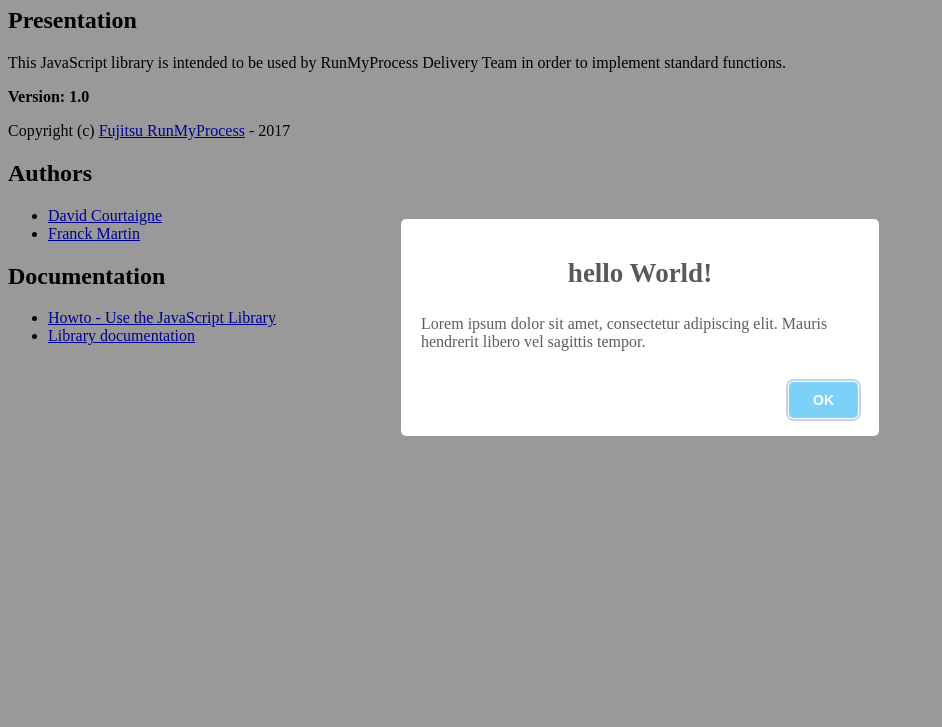
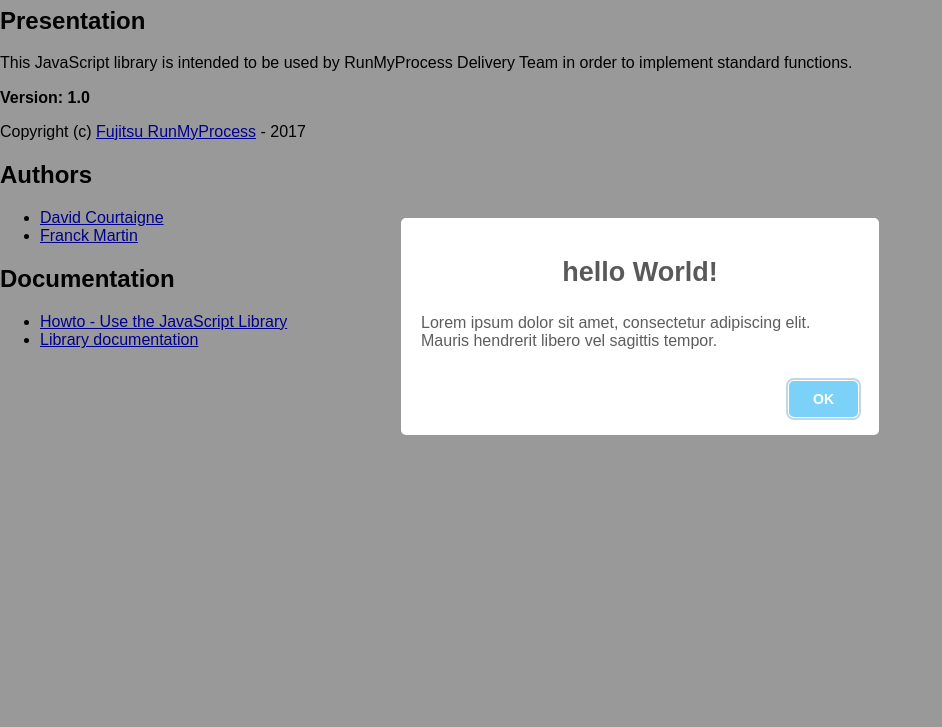
Before and after one commit to runmyprocess/delivery-javascript, a website built with webpack: page index.html in a window 1280 px wide. Shown: the part 73-800 px from the top of the page, without its empty margins (0-942 px from the left). Built offline with nearby package versions, Linux system fonts and the light colour scheme; files whose address does not match are found by name; what britecharts, voca would draw is missing.

Commit message:
Updated index.html documentation

```diff
--- a/index.html
+++ b/index.html
@@ -8,7 +8,7 @@
   <meta name="description" content="Fujitsu RunMyProcess - Delivery JavaScript Library">
   <meta name="author" content="Fujitsu RunMyProcess">
 
-  <link rel="stylesheet" href="css/styles.css?v=1.0">
+  <link rel="stylesheet" href="https://unpkg.com/purecss@1.0.0/build/pure-min.css">
 
   <!--[if lt IE 9]>
     <script src="https://cdnjs.cloudflare.com/ajax/libs/html5shiv/3.7.3/html5shiv.js"></script>
```
